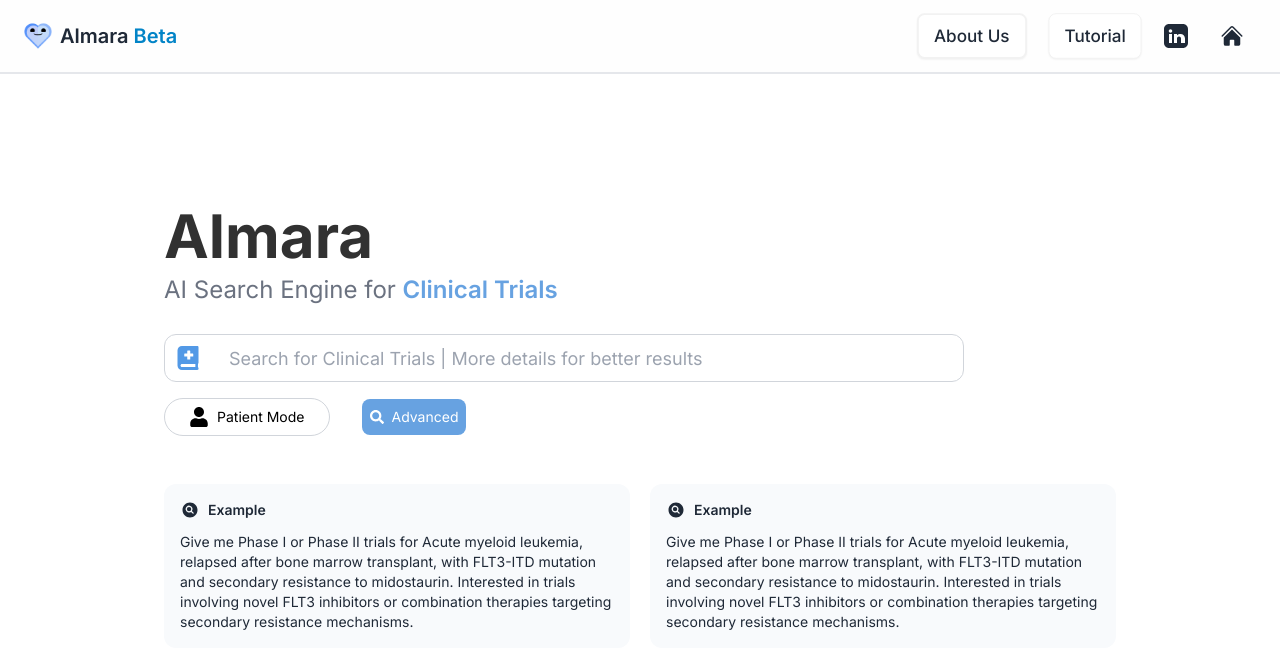
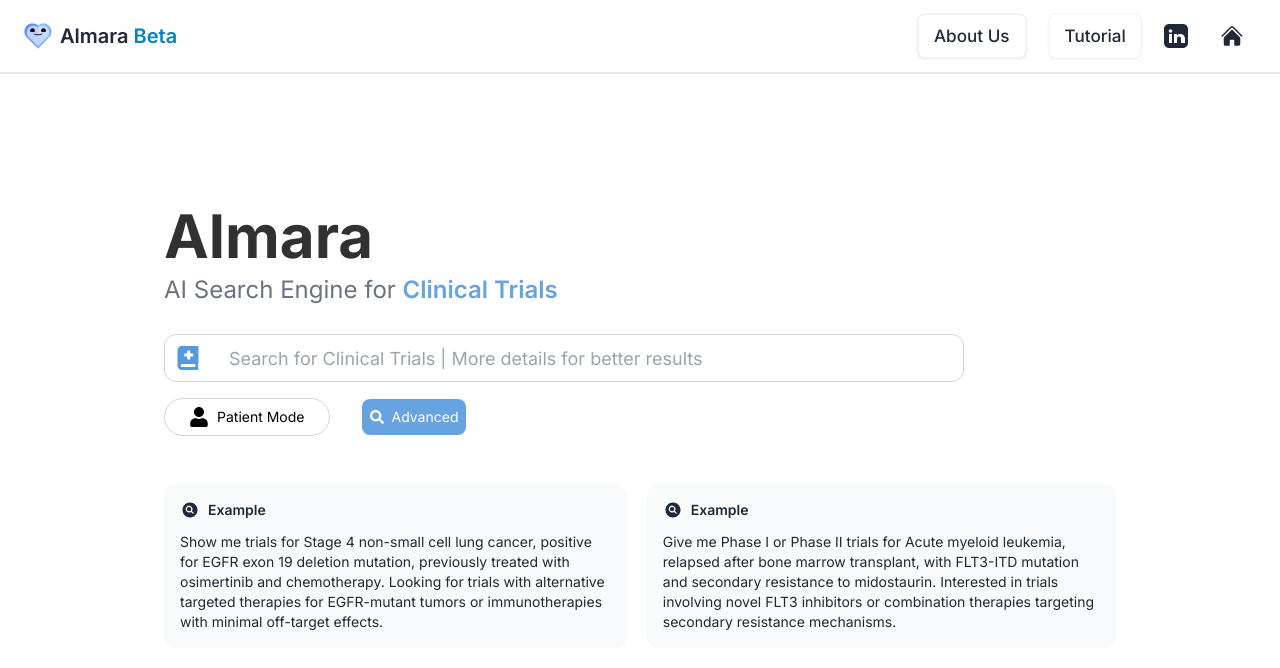
Before and after one commit to kuppansubmarine/almarafe-beta, a Next.js app: page / in a window 1280 px wide. Shown: the top 668 px of the page. Built offline with nearby package versions, Linux system fonts and the light colour scheme.

Commit message:
fixed example

```diff
--- a/components/InputChat.tsx
+++ b/components/InputChat.tsx
@@ -301,7 +301,7 @@
                           <IoSearchCircle className=" h-5 w-5" />
                           <span className="font-semibold text-sm">Example</span>
                         </div>
-                        <h2 className="mt-3 text-sm">Give me Phase I or Phase II trials for Acute myeloid leukemia, relapsed after bone marrow transplant, with FLT3-ITD mutation and secondary resistance to midostaurin. Interested in trials involving novel FLT3 inhibitors or combination therapies targeting secondary resistance mechanisms.</h2>
+                        <h2 className="mt-3 text-sm">Show me trials for Stage 4 non-small cell lung cancer, positive for EGFR exon 19 deletion mutation, previously treated with osimertinib and chemotherapy. Looking for trials with alternative targeted therapies for EGFR-mutant tumors or immunotherapies with minimal off-target effects.</h2>
                       </div>
                       <div
           className="flex flex-col mt-12 bg-slate-50 rounded-xl p-4 max-w-120 hover-effect"
```
